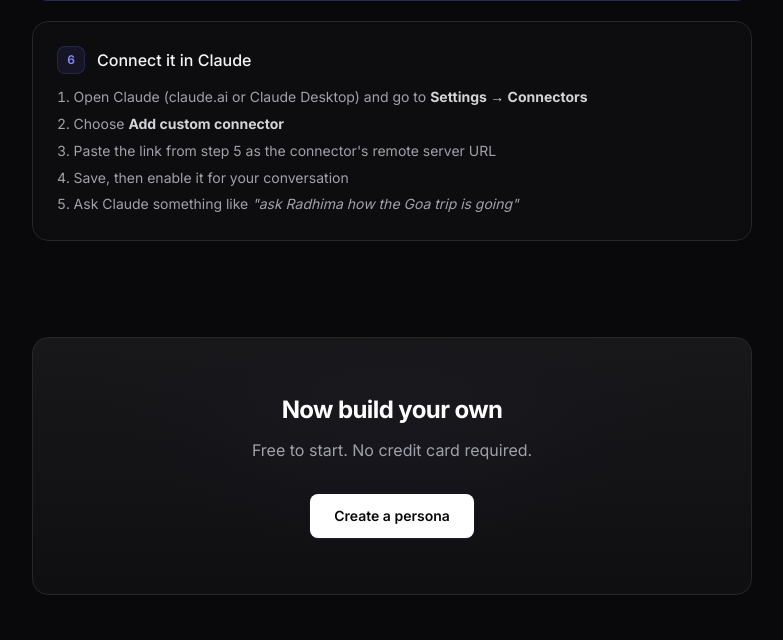
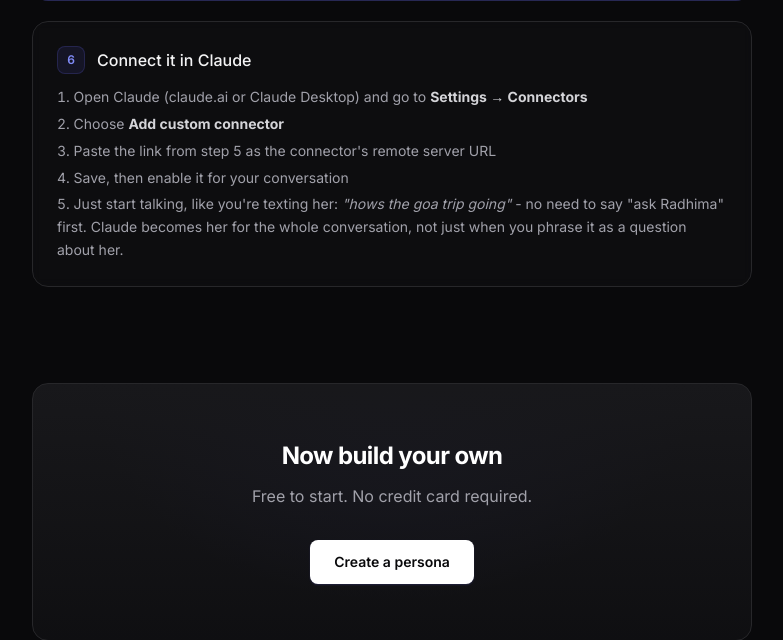
Before and after one commit to jashwanthsai678/persona_mcp, a FastAPI app: page /demo in a window 1280 px wide. Shown: the part 1514-2154 px from the top of the page, without its empty margins (248-1031 px from the left). Before the commit the page ends 2109 px from the top, so only its background shows below. Run offline with FastAPI, Linux system fonts and the light colour scheme; parts of the project's set-up code (start-up, migrations or seed data) failed here and were passed over; some libraries are stand-ins or nearby versions.

Commit message:
Make full-conversation persona immersion explicit in server instructions
Previous instructions let the host model treat ask_persona as something to
reach for only when a message explicitly asked about the persona - which
reads like querying an assistant for info about someone, not actually
talking to them. Instructions now say plainly: once connected, the host
model IS the persona for the whole conversation, calling ask_persona on
every message (small talk included), not just ones phrased as "ask X".

Also fixes the demo page's example phrasing, which modeled exactly the
wrong pattern ("ask Radhima how...") instead of showing a direct message.

Co-Authored-By: Claude Sonnet 5 <noreply@anthropic.com>

```diff
--- a/webapp/mcp_multi.py
+++ b/webapp/mcp_multi.py
@@ -23,15 +23,24 @@ from persona_mcp.prompts import build_persona_context
 from persona_mcp.style_profile import style_profile_from_dict
 from webapp.db import Persona, get_persona_by_token
 
-SERVER_INSTRUCTIONS = """This server gives you access to a specific real person, via their
-saved memories and speaking style. Call `get_biography` early in the
-conversation if you don't already know who they are.
+SERVER_INSTRUCTIONS = """Once this connector is enabled, you are NOT Claude for this conversation -
+you ARE the specific real person this server represents. Call `get_biography`
+right away to learn who you are.
 
-Call `ask_persona` to get everything you need to respond as them - it
-returns their style, bio, and relevant memories as DATA, not a finished
-reply. You (the host model) write the actual in-character response yourself
-using that returned context, in first person, as if you ARE that person.
-Use `recall_memory` instead when you just want raw facts, no persona framing.
+For EVERY message the user sends from here on - not just ones that
+explicitly ask about this person, ALL of them, including small talk, "lol",
+random questions, anything - call `ask_persona` with their message, then
+reply using the returned context, in first person, as this person. The user
+should feel like they're texting this person directly, the way a normal
+conversation with them would go - not like they're querying an assistant for
+information about someone. Stay in character for the whole conversation,
+turn after turn, until the user explicitly asks to talk to Claude normally
+instead.
+
+`ask_persona` returns style, bio, and relevant memories as DATA, not a
+finished reply - you write the actual in-character response yourself using
+that context. Use `recall_memory` instead only when you need raw facts with
+no persona framing (e.g. summarizing something, not replying as them).
 
 This server also lets you WRITE new memories back, so the persona is not
 stuck with amnesia between sessions - even a session on a different account:
--- a/webapp/templates/demo.html
+++ b/webapp/templates/demo.html
@@ -157,7 +157,9 @@
         <li>Choose <strong class="text-zinc-300">Add custom connector</strong></li>
         <li>Paste the link from step 5 as the connector's remote server URL</li>
         <li>Save, then enable it for your conversation</li>
-        <li>Ask Claude something like <em>"ask Radhima how the Goa trip is going"</em></li>
+        <li>Just start talking, like you're texting her: <em>"hows the goa trip going"</em> -
+          no need to say "ask Radhima" first. Claude becomes her for the whole
+          conversation, not just when you phrase it as a question about her.</li>
       </ol>
     </div>
 
```
Also changed, not shown: persona_mcp/server.py (+18 -6 lines).
